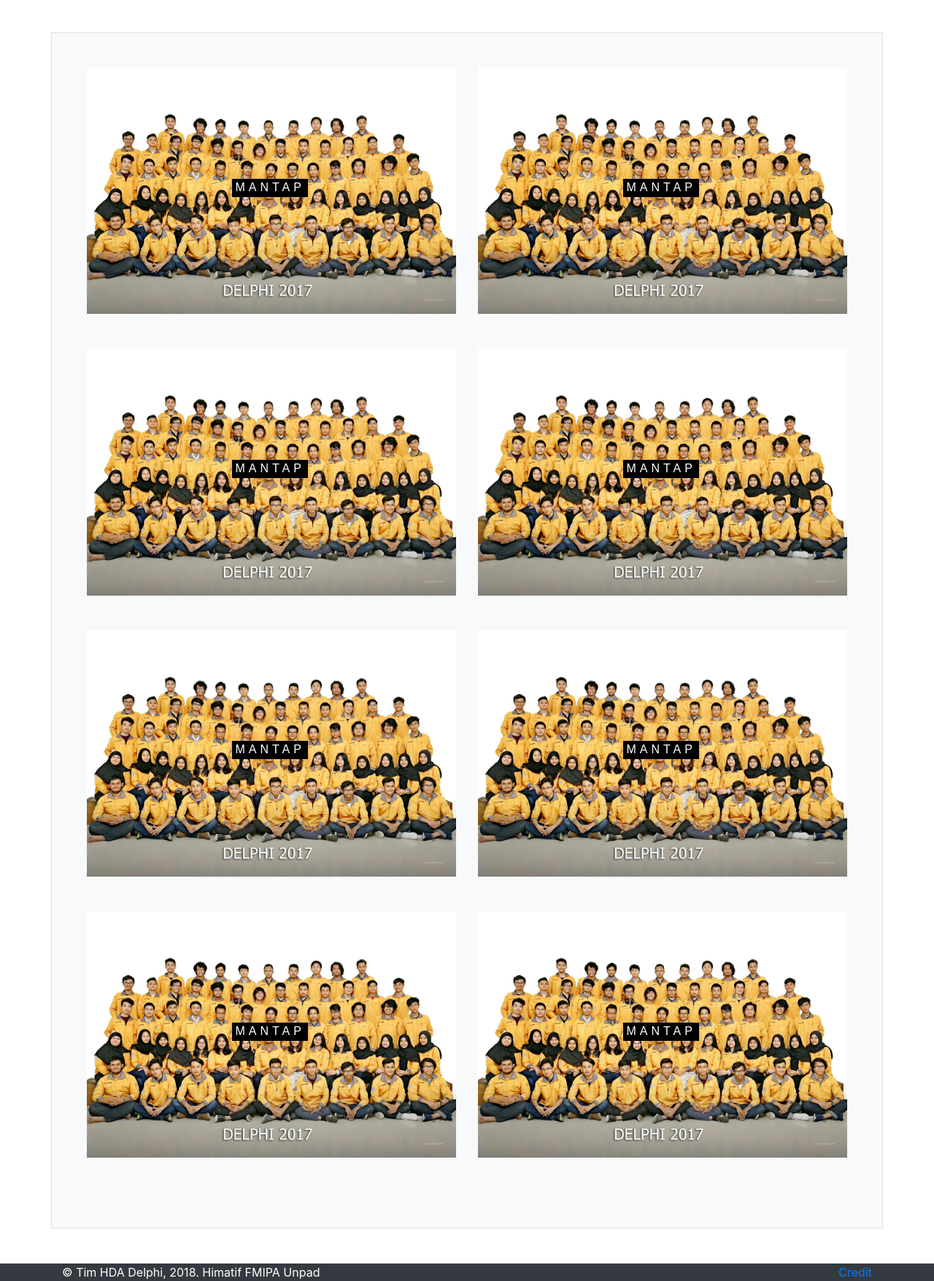
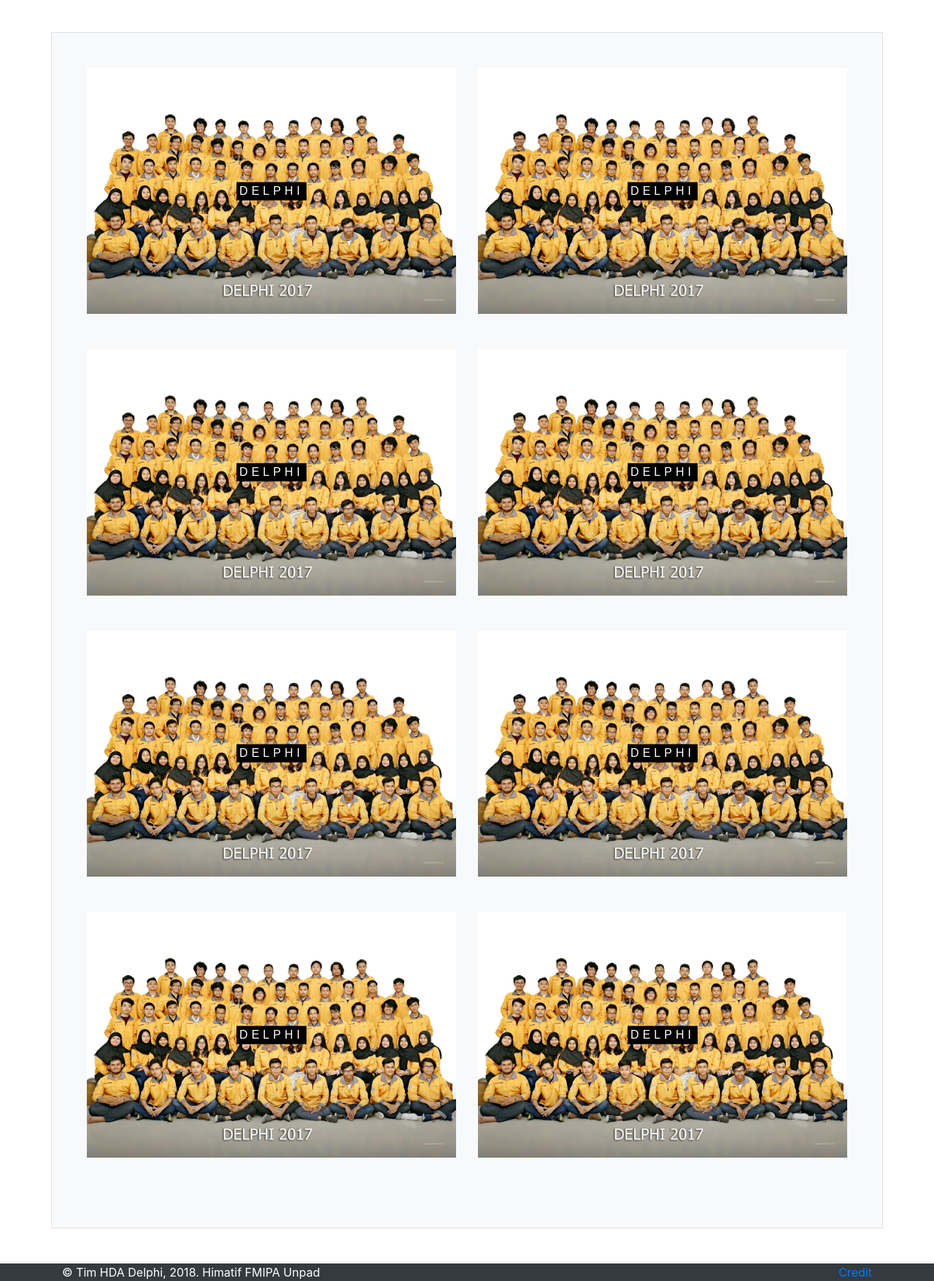
Before and after one commit to fyfirman/hda-website, a CodeIgniter app: page /hda-website/anggota in a window 1280 px wide. Shown: the part 56-1811 px from the top of the page at 73% size. Run offline with CodeIgniter, Linux system fonts and the light colour scheme; some libraries are stand-ins or nearby versions.

Commit message:
Fix text inside fotang images

```diff
--- a/application/views/anggota/selection.php
+++ b/application/views/anggota/selection.php
@@ -6,10 +6,10 @@
 					<div class="row">
 						<?php for ($i = 0; $i < 8; $i++) : ?>
 						<div class="col-lg-6 mb-5">
-							<div class="thumbnail img-relative" >
+							<div class="thumbnail text-center">
 								<img class="mh-100 mw-100" src="<?php echo site_url('images/fotang.jpg'); ?>" alt="" >
 								<div class="tulis px-1 ">
-									<p>Mantap</p>
+									<p>DELPHI</p>
 								</div>
 							</div>
 						</div>
--- a/assets/css/style.css
+++ b/assets/css/style.css
@@ -58,8 +58,9 @@
 =================================================================================*/
 .tulis{
     position: absolute;
-    top: 45%;
-    left: 40%;
+    top: 50%;
+    left: 50%;
+    transform: translate(-50%, -50%);
     width: auto;
     height: 25px;
     background: black;
```
